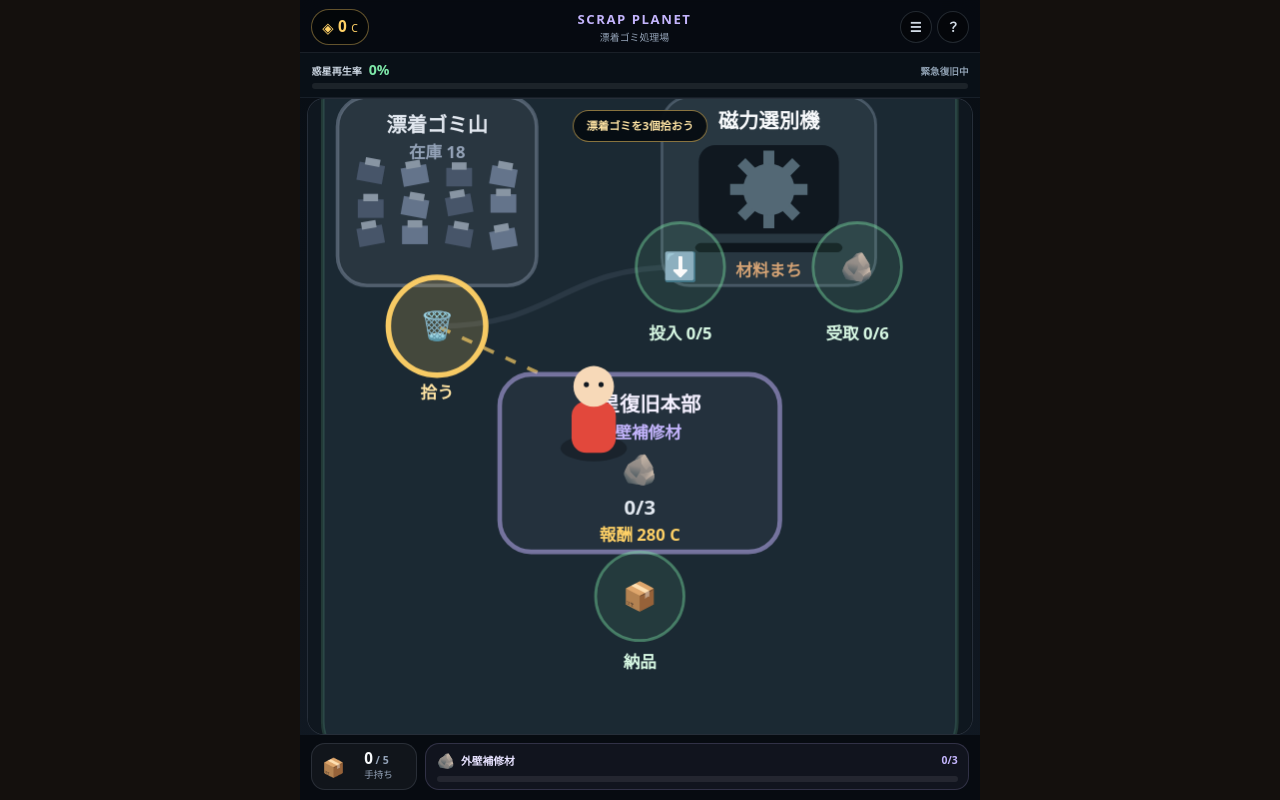
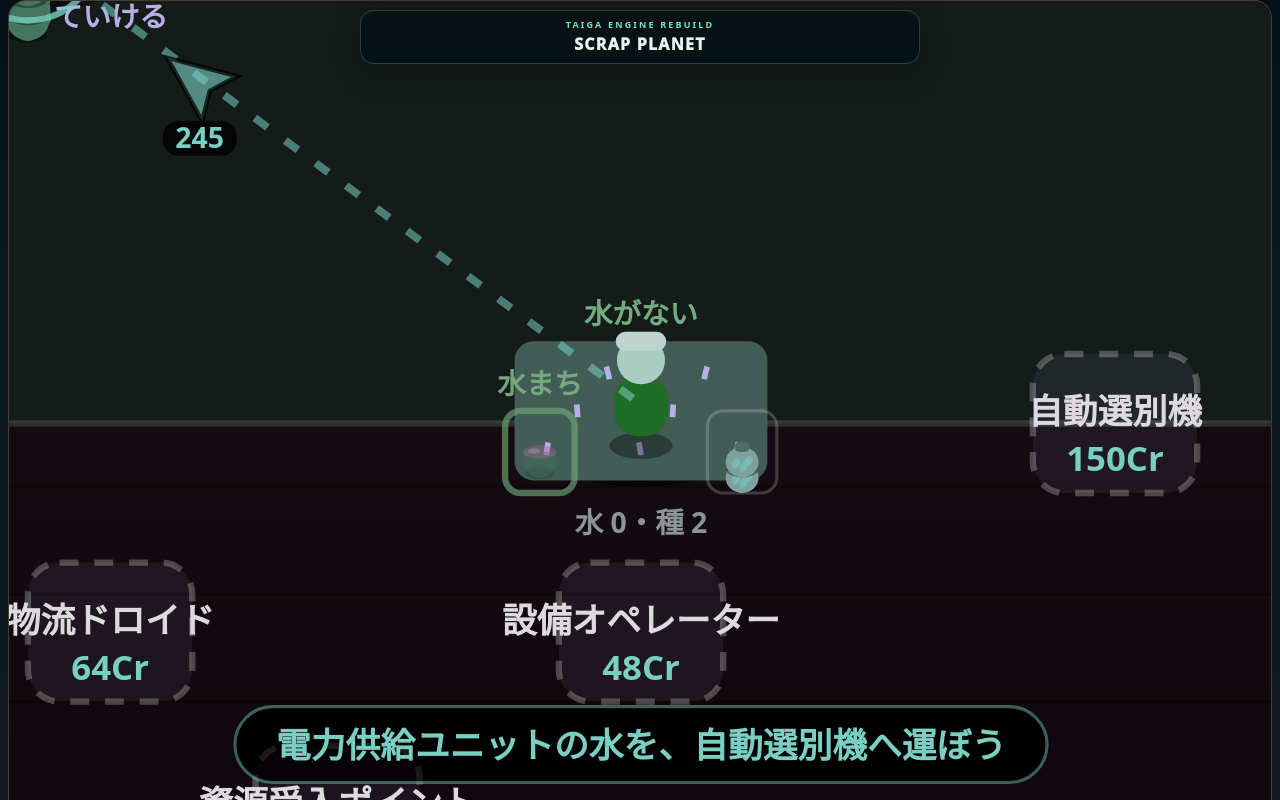
Before and after one commit to hrt14/lastfire-idle, a Next.js app: page /scrap in a window 1280 px wide. Built offline with nearby package versions, Linux system fonts and the light colour scheme; no server answers.

Commit message:
Route SCRAP PLANET to taiga-engine rebuild

```diff
--- a/app/scrap/page.tsx
+++ b/app/scrap/page.tsx
@@ -1,12 +1,12 @@
 import type { Metadata } from "next";
-import ScrapPlanet from "@/components/ScrapPlanet";
+import ScrapRebuild from "@/components/ScrapRebuild";
 
 export const metadata: Metadata = {
   title: "SCRAP PLANET｜ワーキングプラネット",
   description:
-    "宇宙ゴミを資源へ変え、自動工場と作業ロボットで荒廃した惑星を再生するアーケードアイドルゲーム。",
+    "大河の文明エンジンをベースに、回収・加工・物流・自動化で廃棄惑星を再生するSCRAP PLANET。",
 };
 
 export default function ScrapPage() {
-  return <ScrapPlanet />;
+  return <ScrapRebuild />;
 }
```
